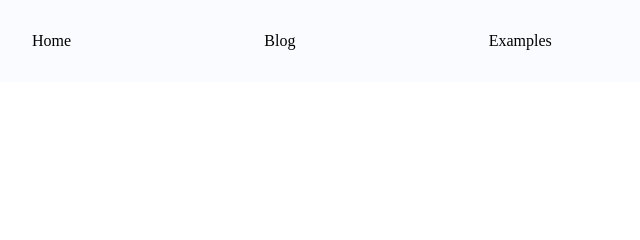
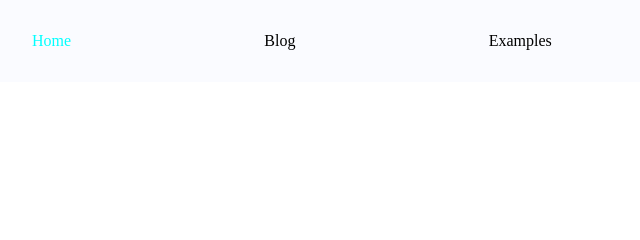
Before and after one commit to kobyk96/result3, a plain HTML site: page mariamis-file/index.html in a window 1280 px wide. In both pictures the pointer is over the link "Home". Shown: the top 240 px of the page, 96-736 px from the left. Drawn offline with Linux system fonts and the light colour scheme.

Commit message:
Changed Little bit style.css

```diff
--- a/mariamis-file/style.css
+++ b/mariamis-file/style.css
@@ -14,6 +14,10 @@ body {
 a {
   text-decoration: none;
   color: black;
+}
+
+a:hover {
+  color: aqua;
 }
 
 header {
```
